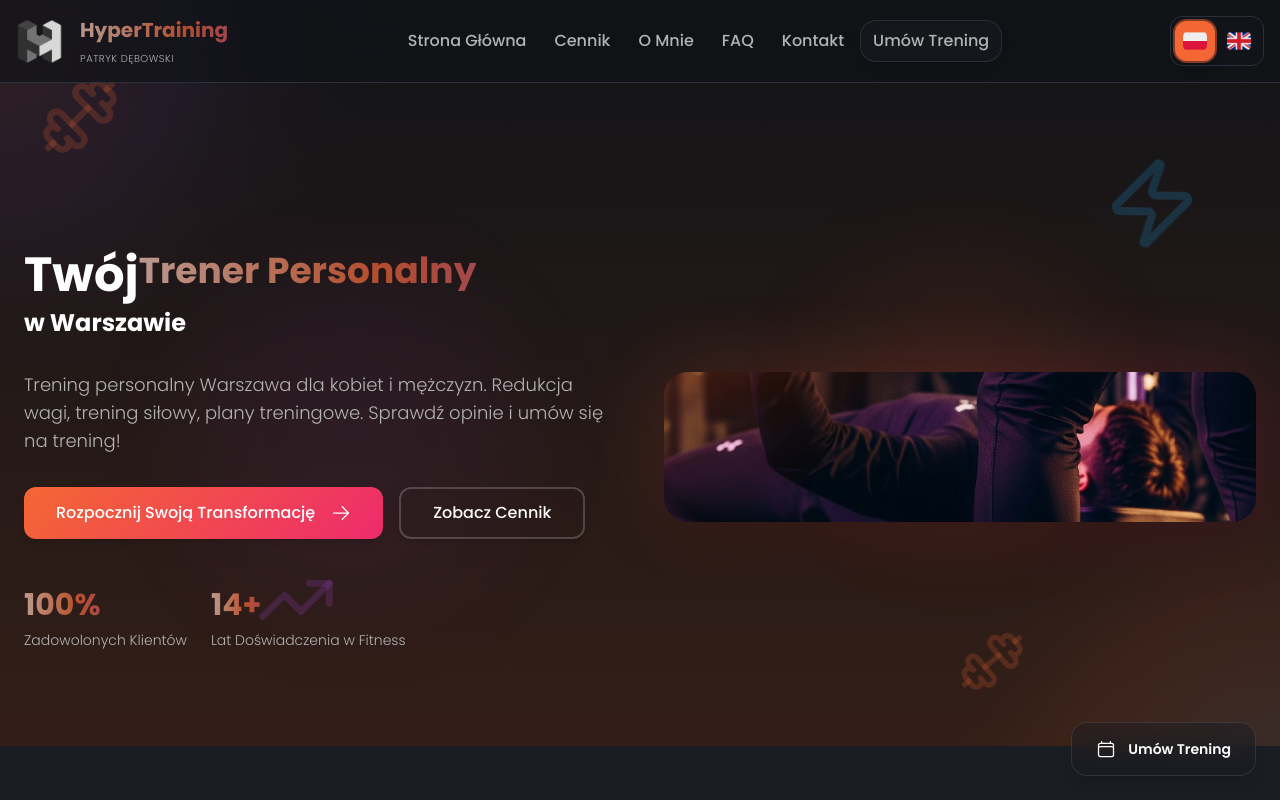
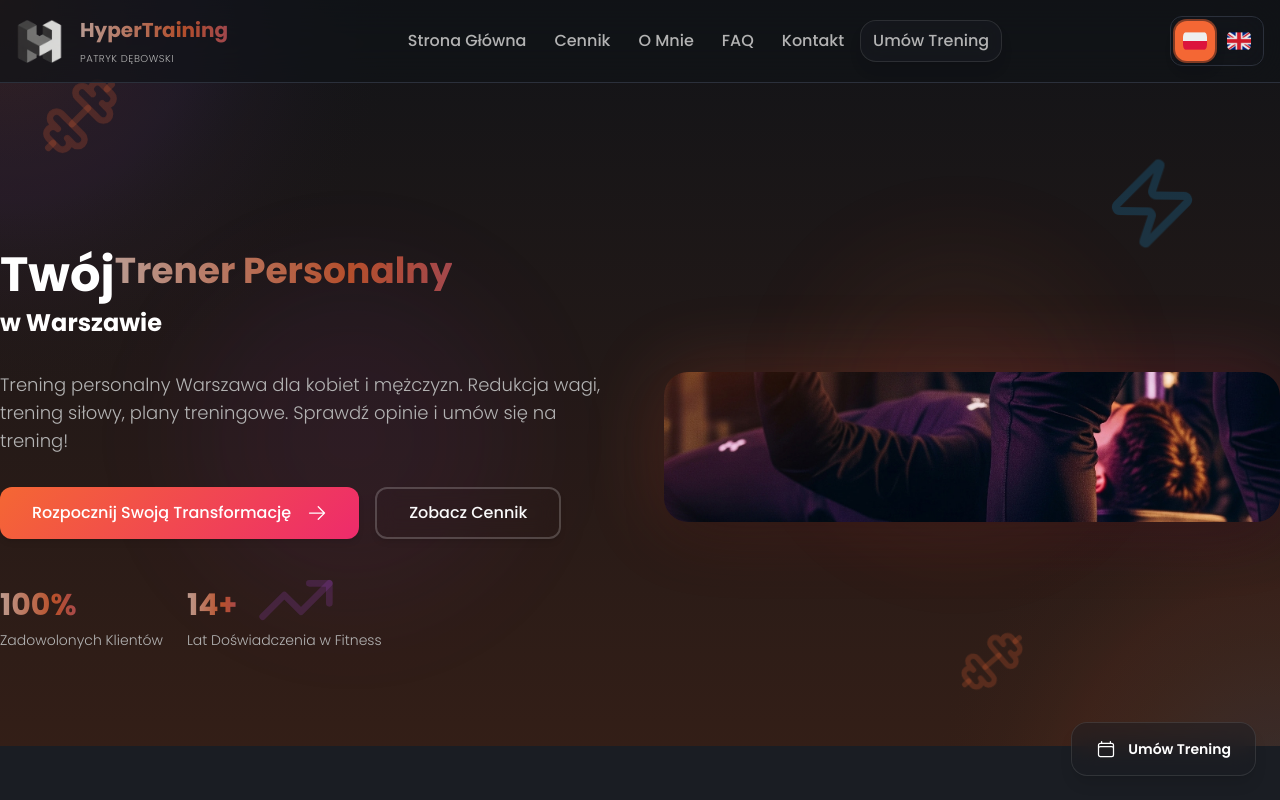
Before and after one commit to Buzka42/hypertraining, a Next.js app: page / in a window 1280 px wide. Shown: the top 800 px of the page. Built offline with nearby package versions, Linux system fonts and the light colour scheme.

Commit message:
Remove padding from hero section container to test overflow issue

```diff
--- a/pages/index.tsx
+++ b/pages/index.tsx
@@ -46,7 +46,7 @@ export default function HomePage() {
 
       {/* Hero Section - Updated to match example site */}
       <section id="home" className="w-full overflow-hidden pt-16">
-        <div className="px-4 md:px-6 py-12 md:py-24">
+        <div className="px-0 py-12 md:py-24">
           <div className="grid md:grid-cols-2 gap-8 md:gap-12 items-center">
             <div className="space-y-8">
               <div className="max-w-full overflow-hidden">
```
